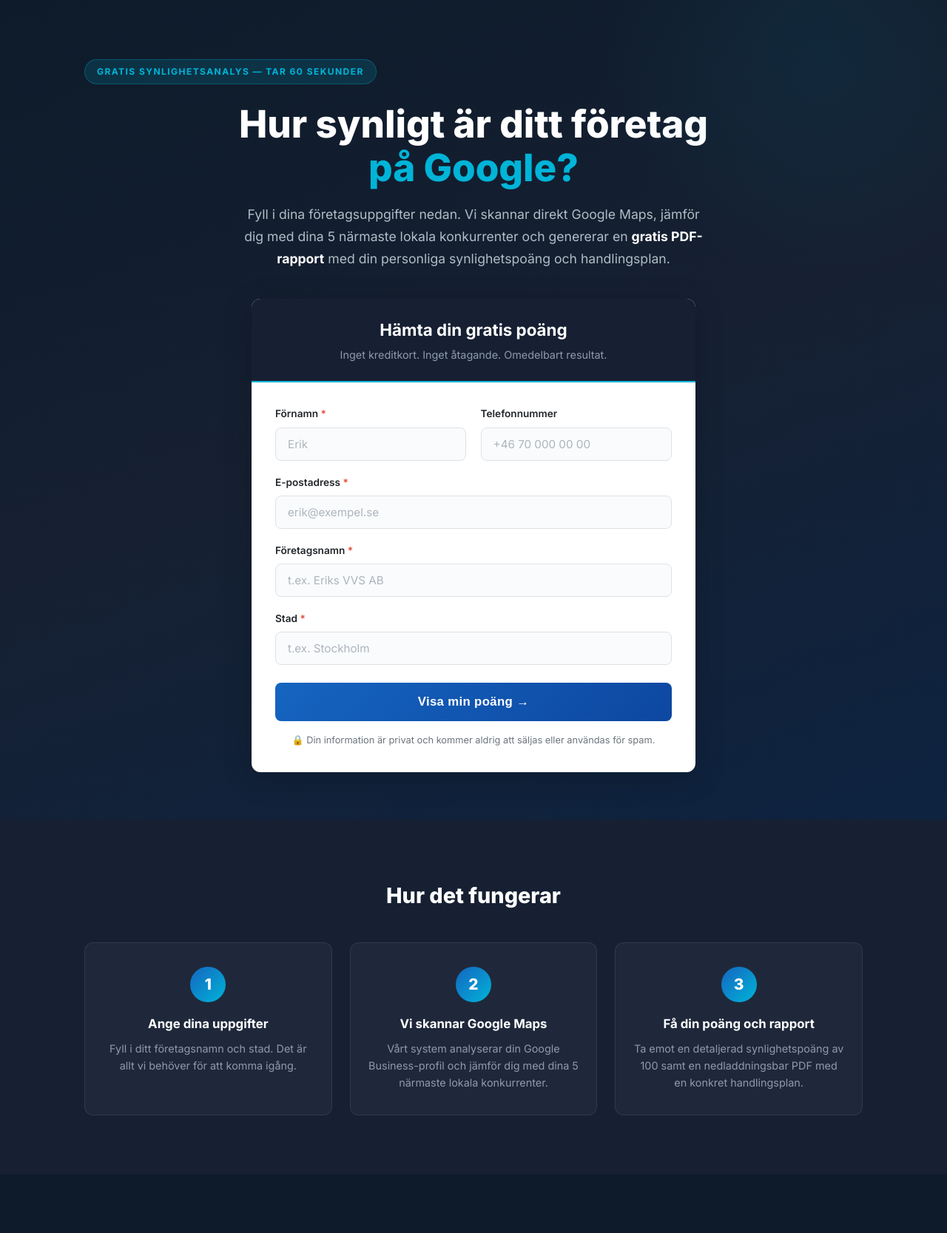
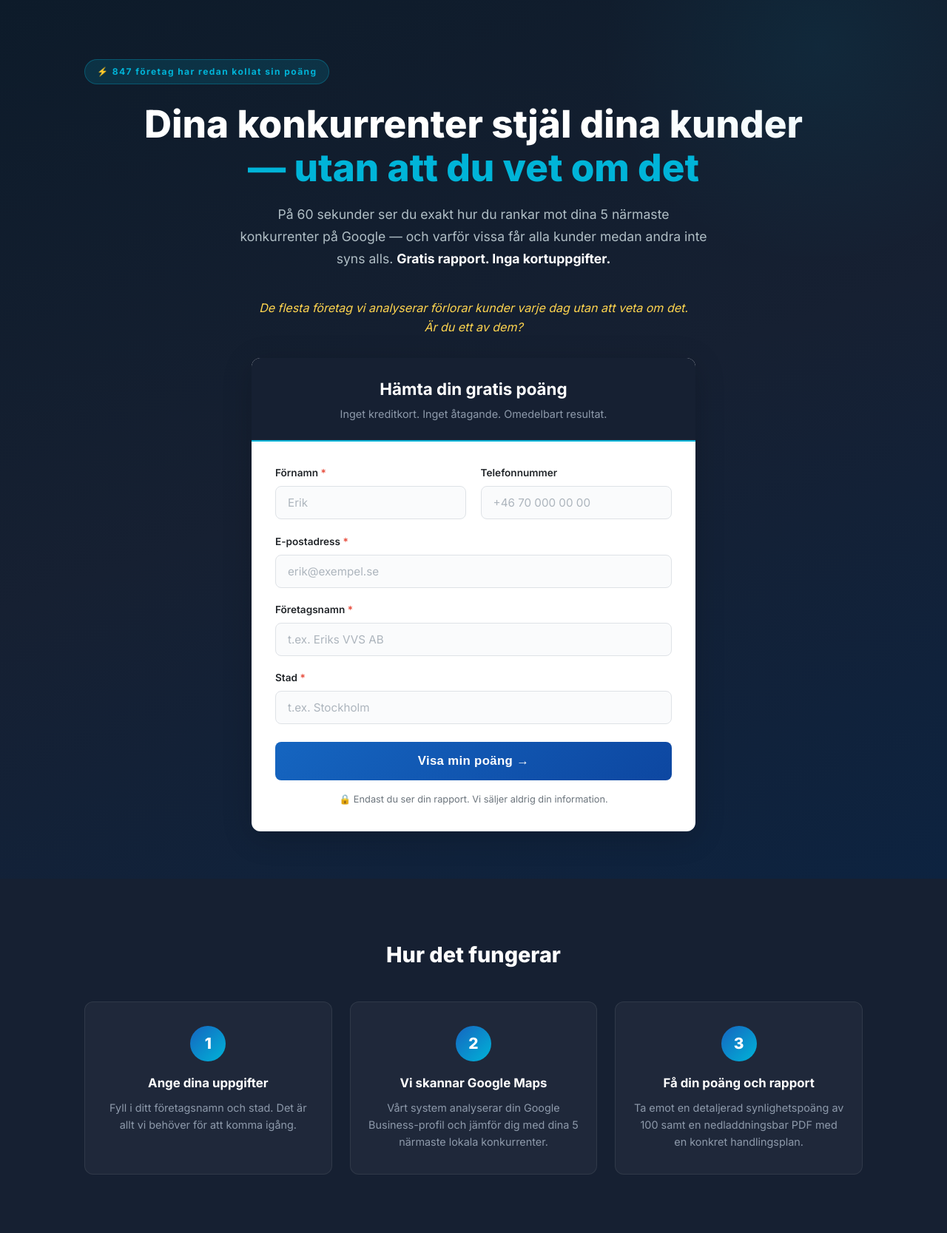
Before and after one commit to komacarpe88-tiktok/visibility-lead-magnet, a Flask app: page / in a window 1280 px wide. Shown: the part 69-1736 px from the top of the page at 74% size. Run offline with Flask 3, Linux system fonts and the light colour scheme.

Commit message:
Update landing page copy with new headline, subtext, badge, and provoke line

```diff
--- a/static/css/style.css
+++ b/static/css/style.css
@@ -133,6 +133,16 @@ body {
   line-height: 1.7;
 }
 .hero-subtitle strong { color: var(--white); }
+
+.hero-provoke {
+  font-size: 1rem;
+  color: #FFD54F;
+  font-style: italic;
+  text-align: center;
+  max-width: 580px;
+  margin: 0 auto 1.8rem;
+  line-height: 1.6;
+}
 
 /* Flash messages */
 .flash-container { max-width: 600px; margin: 0 auto 1.5rem; }
--- a/templates/index.html
+++ b/templates/index.html
@@ -39,15 +39,13 @@
   <!-- ── Hero ─────────────────────────────────────────────────────────────── -->
   <section class="hero">
     <div class="container">
-      <div class="hero-badge">GRATIS SYNLIGHETSANALYS — TAR 60 SEKUNDER</div>
+      <div class="hero-badge">⚡ 847 företag har redan kollat sin poäng</div>
       <h1 class="hero-title">
-        Hur synligt är ditt företag<br />
-        <span class="hero-highlight">på Google?</span>
+        Dina konkurrenter stjäl dina kunder<br />
+        <span class="hero-highlight">— utan att du vet om det</span>
       </h1>
       <p class="hero-subtitle">
-        Fyll i dina företagsuppgifter nedan. Vi skannar direkt Google Maps, jämför dig med dina
-        5 närmaste lokala konkurrenter och genererar en <strong>gratis PDF-rapport</strong> med
-        din personliga synlighetspoäng och handlingsplan.
+        På 60 sekunder ser du exakt hur du rankar mot dina 5 närmaste konkurrenter på Google — och varför vissa får alla kunder medan andra inte syns alls. <strong>Gratis rapport. Inga kortuppgifter.</strong>
       </p>
 
       <!-- Flash-meddelanden -->
@@ -65,6 +63,8 @@
       {% endwith %}
 
       <!-- ── Formulär ───────────────────────────────────────────────────── -->
+      <p class="hero-provoke">De flesta företag vi analyserar förlorar kunder varje dag utan att veta om det. Är du ett av dem?</p>
+
       <div class="form-card">
         <div class="form-card-header">
           <h2>Hämta din gratis poäng</h2>
@@ -131,7 +131,7 @@
           </button>
 
           <p class="form-disclaimer">
-            🔒 Din information är privat och kommer aldrig att säljas eller användas för spam.
+            🔒 Endast du ser din rapport. Vi säljer aldrig din information.
           </p>
         </form>
       </div>
```
